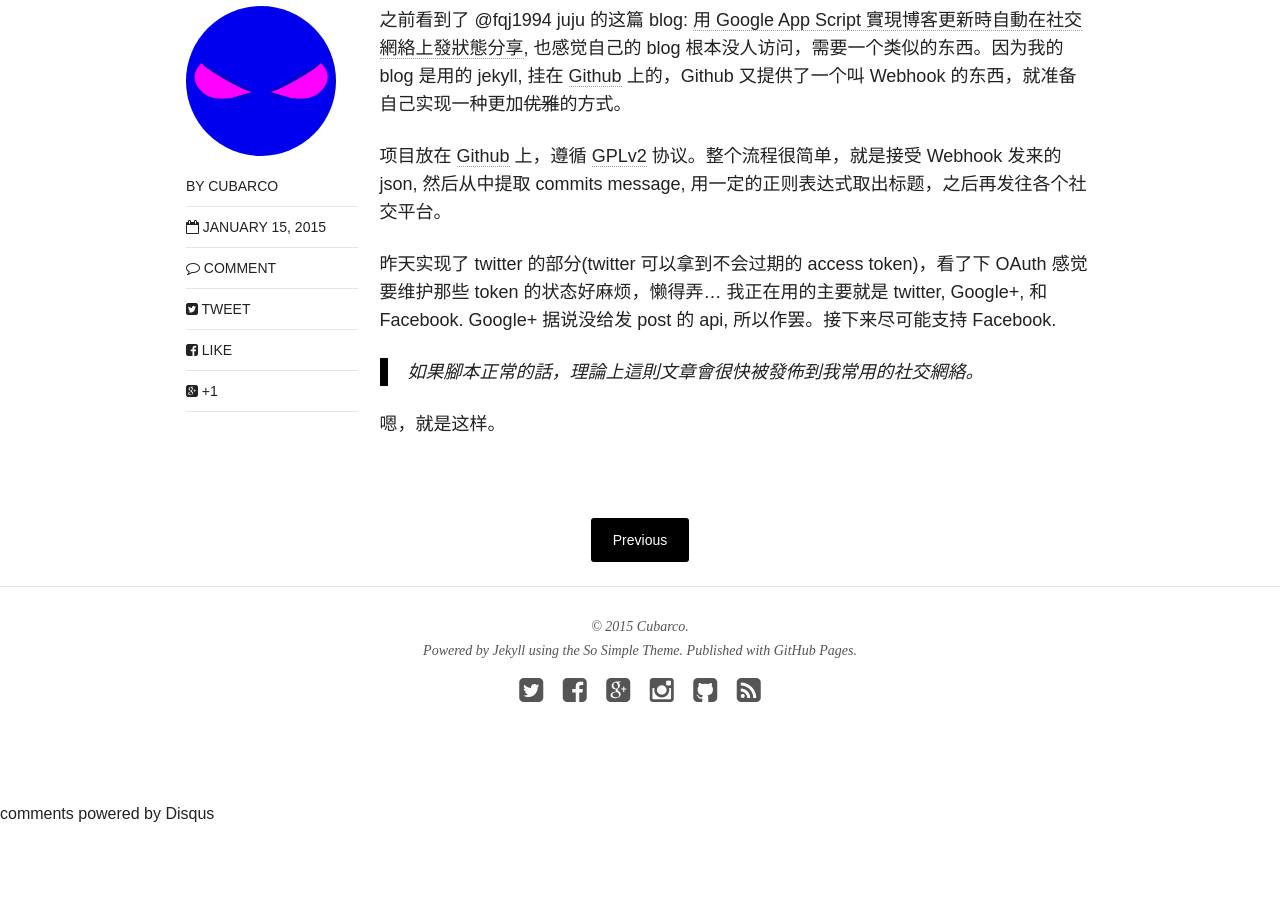
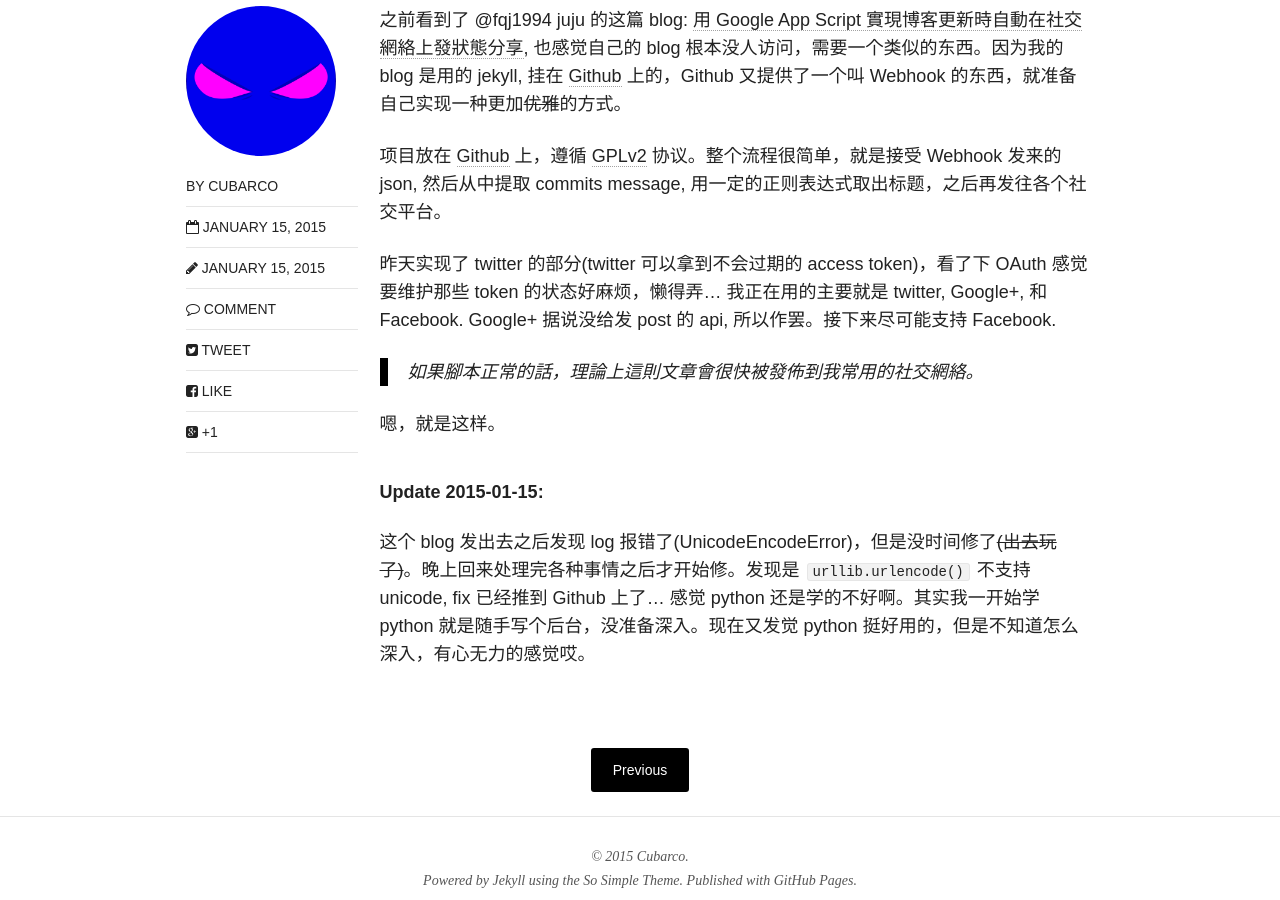
Before and after one commit to cubarco/cubarco.github.io-archived, a Jekyll site: the page built from _posts/blog/2015-01-15-post-github-commits-to-social-platforms.md, in a window 1280 px wide and 900 px high, scrolled down 662 px. Built offline with Jekyll 4.4.1, drawn with Linux system fonts in a browser that asks for light colours; nearby versions of some CDN libraries; comment, search, counter and statistics services are not loaded; before the commit the page ends 1488 px from its top, so only the background shows below that.

Commit message:
update post-github-commits-to-social-platforms

```diff
--- a/_posts/blog/2015-01-15-post-github-commits-to-social-platforms.md
+++ b/_posts/blog/2015-01-15-post-github-commits-to-social-platforms.md
@@ -6,6 +6,7 @@
     - Blog
     - Python
     - Github
+modified: 2015-01-15
 ---
 
 之前看到了 @fqj1994 juju 的这篇 blog: [用 Google App Script 實現博客更新時自動在社交網絡上發狀態分享](https://blog.fqj.me/posts/2013/08/google-app-script-share-blog-updates-with-social-network), 也感觉自己的 blog 根本没人访问，需要一个类似的东西。因为我的 blog 是用的 jekyll, 挂在 [Github](https://github.com/cubarco/cubarco.github.io) 上的，Github 又提供了一个叫 Webhook 的东西，就准备自己实现一种更加<s>优雅</s>的方式。
@@ -17,3 +18,6 @@
 > 如果腳本正常的話，理論上這則文章會很快被發佈到我常用的社交網絡。
 
 嗯，就是这样。
+
+###### Update 2015-01-15:
+这个 blog 发出去之后发现 log 报错了(UnicodeEncodeError)，但是没时间修了<s>(出去玩了)</s>。晚上回来处理完各种事情之后才开始修。发现是 `urllib.urlencode()` 不支持 unicode, fix 已经推到 Github 上了... 感觉 python 还是学的不好啊。其实我一开始学 python 就是随手写个后台，没准备深入。现在又发觉 python 挺好用的，但是不知道怎么深入，有心无力的感觉哎。
```
